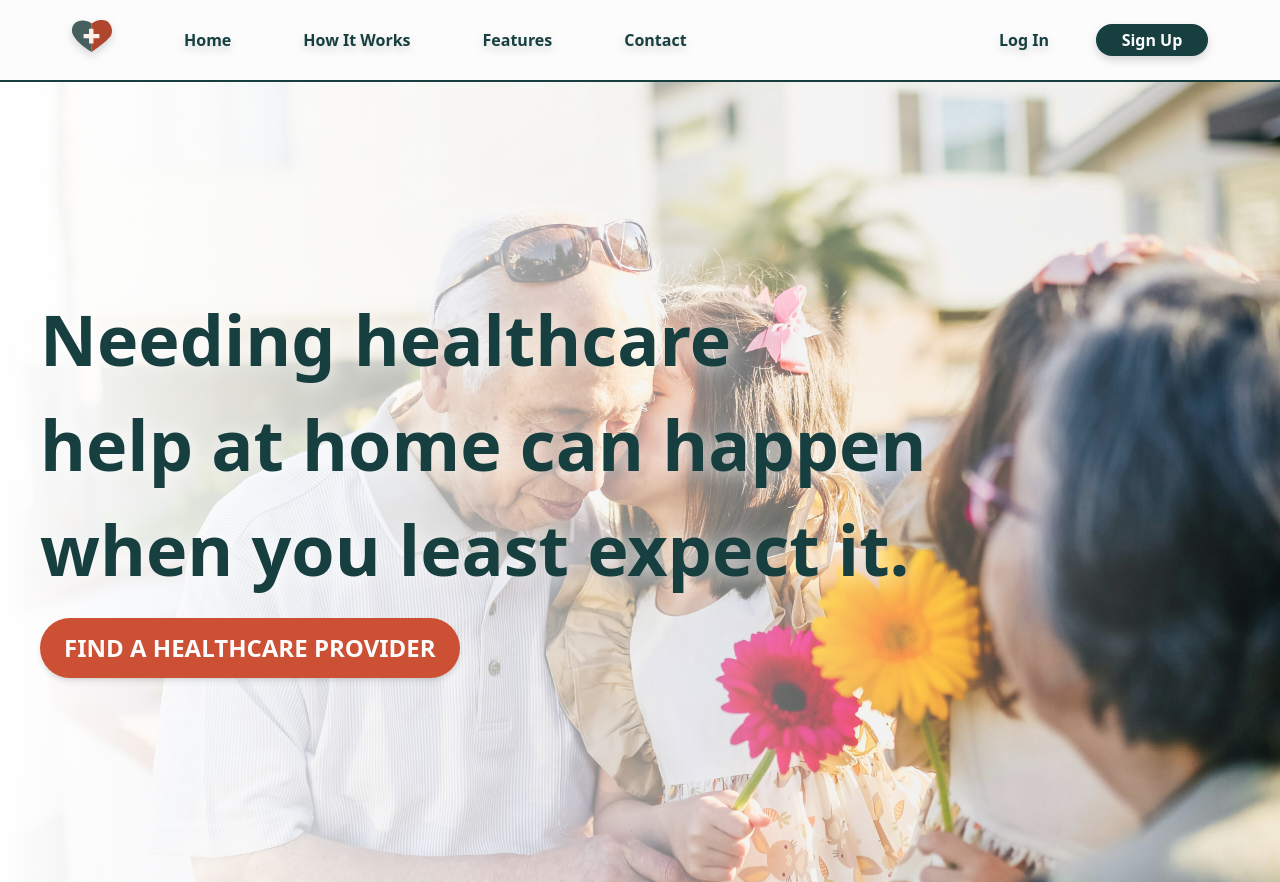
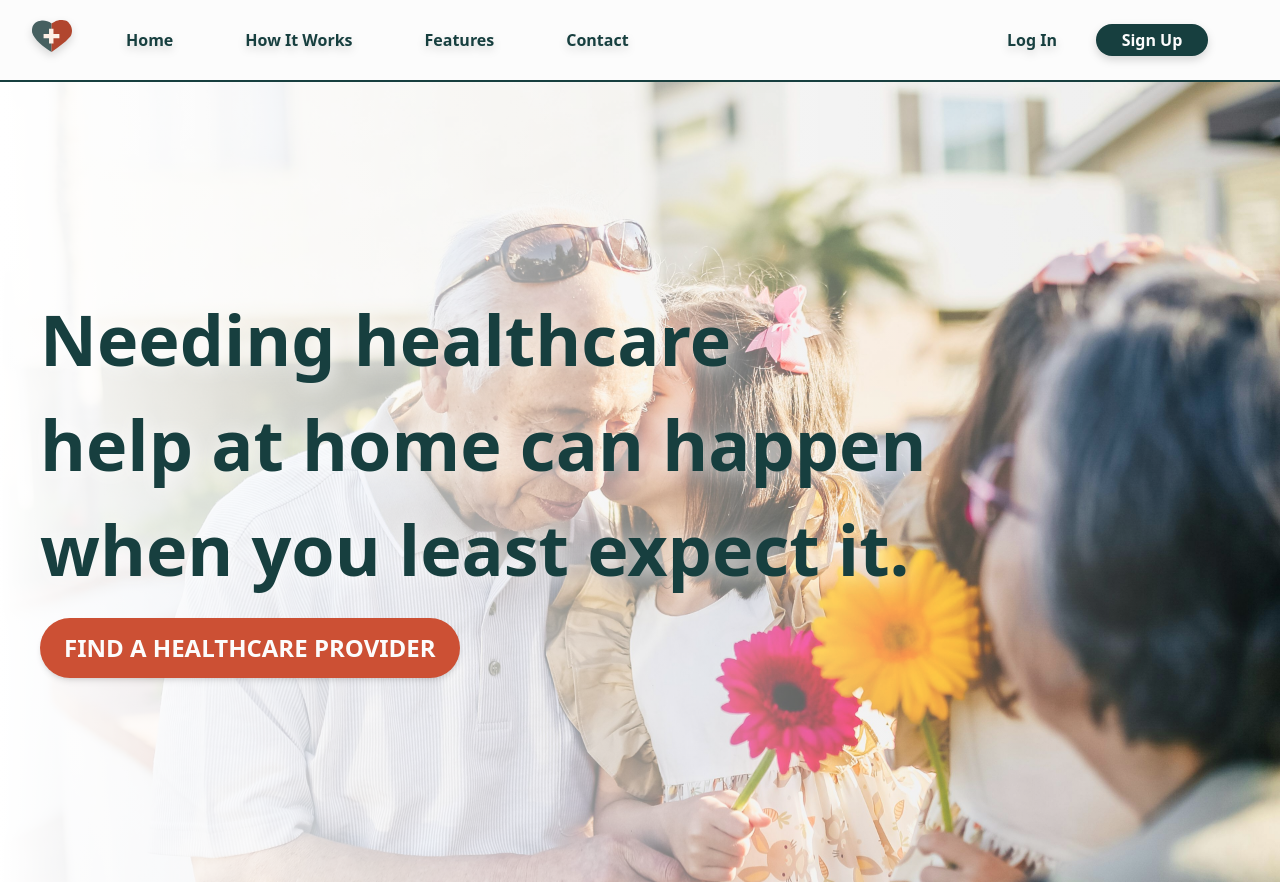
Before and after one commit to CareMyWay/care-my-way, a Next.js app: page / in a window 1280 px wide. Built offline with nearby package versions, Linux system fonts and the light colour scheme.

Commit message:
Fix responsiveness in navbar and hero section

```diff
--- a/src/app/components/home/hero-section.tsx
+++ b/src/app/components/home/hero-section.tsx
@@ -1,5 +1,4 @@
 import React from "react";
-import Link from "next/link";
 import OrangeButton from "../orange-button";
 
 const HeroSection = () => {
@@ -10,7 +9,7 @@ const HeroSection = () => {
           <div className="flex flex-col px-4 md:px-10 gap-4">
             <h1
               style={{ textShadow: "2px 2px 20px rgba(255, 255, 255, 0.8)" }}
-              className=" text-darkest-green font-bold text-[38px] md:text-[70px] "
+              className=" text-darkest-green font-bold text-[38px] md:text-[50px] lg:text-[70px] "
             >
               Needing healthcare
               <br />
--- a/src/app/components/top-navbar.tsx
+++ b/src/app/components/top-navbar.tsx
@@ -44,7 +44,7 @@ export function TopNavBar() {
               )}
             </svg>
           </button>
-          <div className="flex items-center">
+          <div className="flex items-center ml-[-40px]">
             <Link href="/" className="flex items-center">
               <div className="relative w-10 h-10 mr-2 ">
                 <Image
@@ -59,7 +59,7 @@ export function TopNavBar() {
           </div>
 
           {/* Desktop Navigation */}
-          <nav className="hidden md:flex items-center space-x-6 lg:space-x-18 w-full px-16">
+          <nav className="hidden md:flex items-center space-x-4 md:space-x-6 lg:space-x-18 w-full px-14 ml-[-10px]">
             <Link href="/" className={NAVBAR_ITEMS}>
               <span>Home</span>
             </Link>
@@ -75,7 +75,7 @@ export function TopNavBar() {
           </nav>
 
           {/* Auth Buttons */}
-          <div className="hidden md:flex items-center space-x-2 lg:space-x-4">
+          <div className="hidden md:flex items-center space-x-0 ml-[-35px] lg:space-x-2">
             <Link
               href="/login"
               className=" text-darkest-green hover:text-medium-green text-md font-bold w-28 h-8 rounded-btn-radius text-center align-middle py-1"
@@ -84,7 +84,7 @@ export function TopNavBar() {
             </Link>
             <Link
               href="/signup"
-              className=" bg-darkest-green hover:bg-medium-green text-primary-white font-bold w-28 h-8 rounded-btn-radius text-center flex items-center justify-center px-4 py-2"
+              className=" bg-darkest-green hover:bg-medium-green text-primary-white font-bold w-28 h-8 rounded-btn-radius text-center flex items-center justify-center px-2 py-2"
             >
               Sign Up
             </Link>
```
